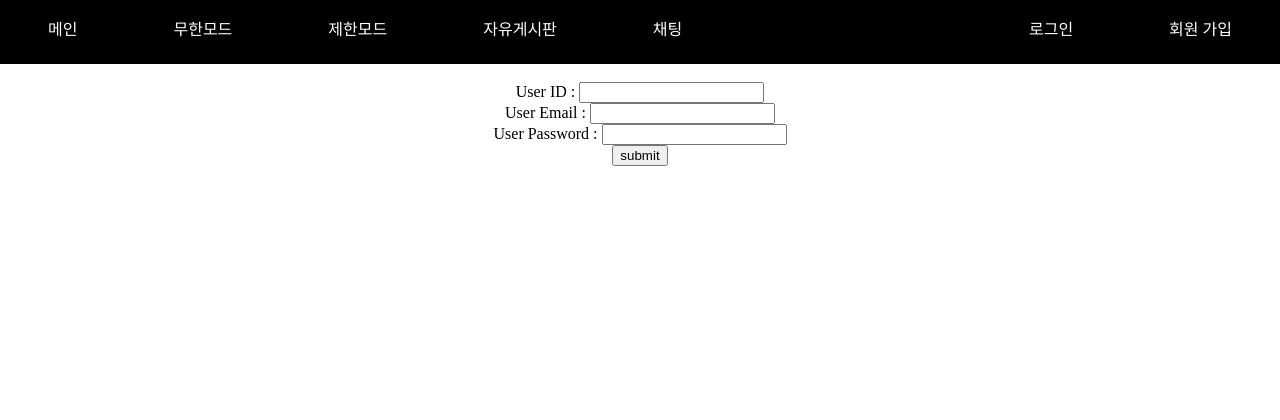
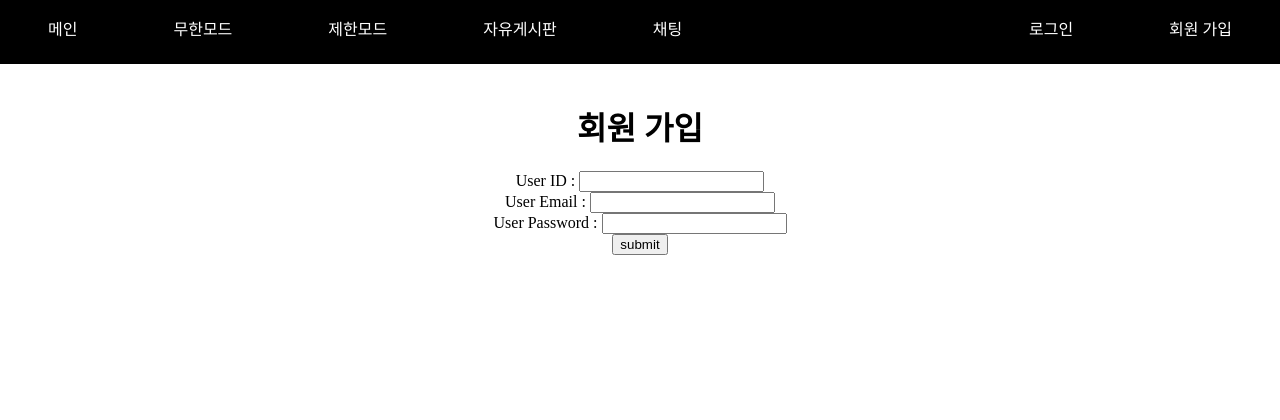
Before and after one commit to br-kim/japanese_quiz_django, a Django app: page /user/create_user_page in a window 1280 px wide. Shown: the top 420 px of the page. Run offline with Django 3.2, Linux system fonts and the light colour scheme; parts of the project's set-up code (start-up, migrations or seed data) failed here and were passed over.

Commit message:
add content title

```diff
--- a/templates/create_user_page.html
+++ b/templates/create_user_page.html
@@ -1,8 +1,9 @@
 {% extends "layout.html" %}
 {% block title %} 회원 가입{% endblock %}
 {% block content %}
+<h1>회원 가입</h1>
 <div>
-<form action="" method="post">
+    <form action="" method="post">
     {{ csrf_input }}
     User ID : {{ form.user_id }} <br>
     User Email : {{ form.user_email }} <br>
--- a/templates/login.html
+++ b/templates/login.html
@@ -1,6 +1,7 @@
 {% extends "layout.html" %}
 {% block title %} 로그인 {% endblock %}
 {% block content %}
+    <h1>로그인</h1>
     <form method="post" action="">
         {{ csrf_input }}
         {% if form.errors %}
```
